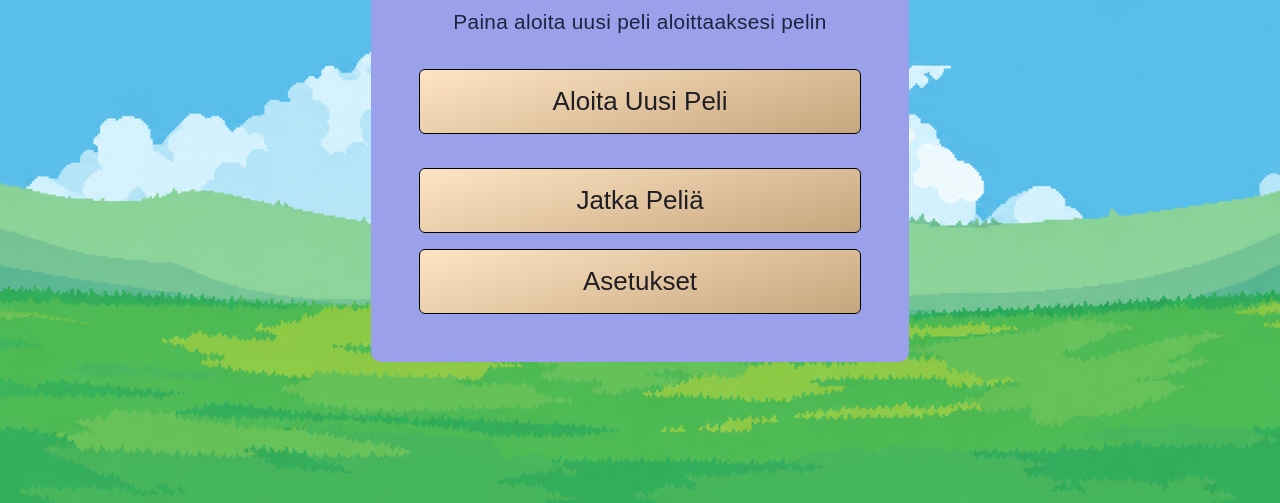
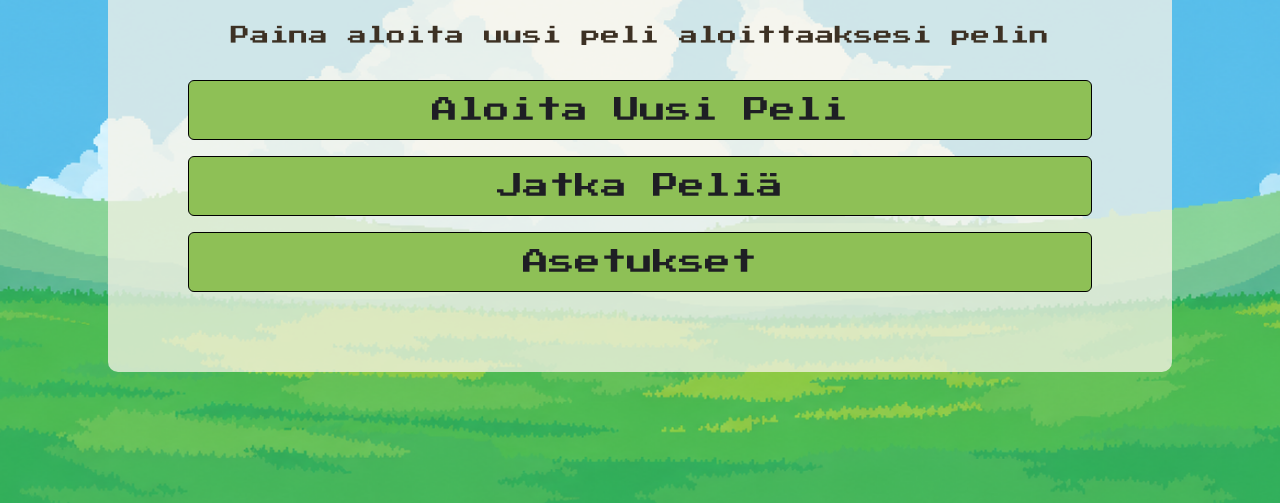
Before and after one commit to Akseliran/kestavakehitysclicker, a plain HTML site: page main-menu/main-menu.html in a window 1280 px wide. Shown: the part 297-800 px from the top of the page. Drawn offline with Linux system fonts and the light colour scheme.

Commit message:
main menu muutoksia

```diff
--- a/main-menu/main-menu.css
+++ b/main-menu/main-menu.css
@@ -1,6 +1,6 @@
 
 html {
-    font-family: "ABeeZee", sans-serif;
+    font-family: 'Press Start 2P', monospace;
     font-weight: 400;
     font-style: normal;
     min-height: 100%;
@@ -39,53 +39,52 @@ body {
     display: grid;
     align-items: center;
     justify-content: center;
-    background-color: rgb(155, 160, 234);
-    padding: 3rem;
+    background-color: rgba(247, 243, 232, 0.75);
+    padding: 5rem;
     border-radius: 10px;
 }
 
 div p {
     text-align: center;
-    font-size: 1.3rem;
+    font-size: 1.2rem;
     font-weight: 500;
-    color: #1E2440;
+    color: #3D3124;
     margin-top: 0;
     margin-bottom: 35px;
     letter-spacing: 0.3px;
 }
 
 button:hover {
-    background-position: 0% 100%;
+    background-color: #A1CE63;
 }
 
 button {
     font-size: 26px;
     font-weight: 400;
-    background-image: linear-gradient(to bottom right, bisque, rgb(179, 145, 102));
-    background-size: 100% 200%;
-    background-position: 0% 0%;
+    background-color: #8EC056;
     padding: 1rem;
     color: #1E1E24;
     cursor: pointer;
-    transition: background-position 0.3s ease;
+    transition: background-color 0.3s ease;
     border: 1px solid black;
     border-radius: 6px;
+
+    font-family: 'Press Start 2P', monospace;
+    font-style: normal;
+    min-height: 100%;
 }
 
 h1 {
     padding-bottom: 2rem;
-    color: #1E1E24;
+    color: #1E3524;
     font-size: 2.6rem;
     font-weight: 800;
-    color: #12195C;
     letter-spacing: -0.5px;
     margin-bottom: 10px;
 }
 
-#start-btn {
-    margin-bottom: 1rem;
+.menu-buttons {
+    display: flex;
+    flex-direction: column;
+    gap: 1rem; /* nappien väli, säädä mieleiseksesi */
 }
-
-#load-btn {
-    margin-bottom: 1rem;
-}
--- a/main-menu/main-menu.html
+++ b/main-menu/main-menu.html
@@ -4,6 +4,9 @@
     <meta charset="UTF-8">
     <meta name="viewport" content="width=device-width, initial-scale=1.0">
     <title>Main Menu</title>
+    <link rel="preconnect" href="https://fonts.googleapis.com">
+    <link rel="preconnect" href="https://fonts.gstatic.com" crossorigin>
+    <link href="https://fonts.googleapis.com/css2?family=Press+Start+2P&display=swap" rel="stylesheet">
     <link rel="stylesheet" href="main-menu.css">
     <script src="main-menu.js" defer></script>
 </head>
@@ -11,12 +14,14 @@
 
     <!-- Päävalikko -->
     <div id="main-menu">
-        <h1>Kestäväkehitys Clicker</h1>
-        <p>Paina aloita uusi peli aloittaaksesi pelin</p>
-        <button id="start-btn">Aloita Uusi Peli</button><br>
+    <h1>Kestäväkehitys Clicker</h1>
+    <p>Paina aloita uusi peli aloittaaksesi pelin</p>
+    <div class="menu-buttons">
+        <button id="start-btn">Aloita Uusi Peli</button>
         <button id="load-btn">Jatka Peliä</button>
         <button id="options">Asetukset</button>
     </div>
 
+
 </body>
 </html>
```
